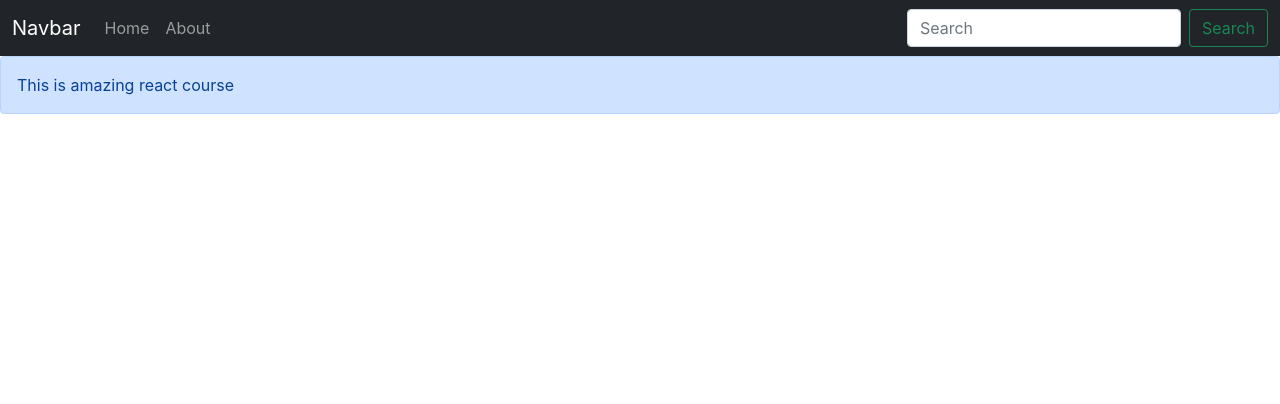
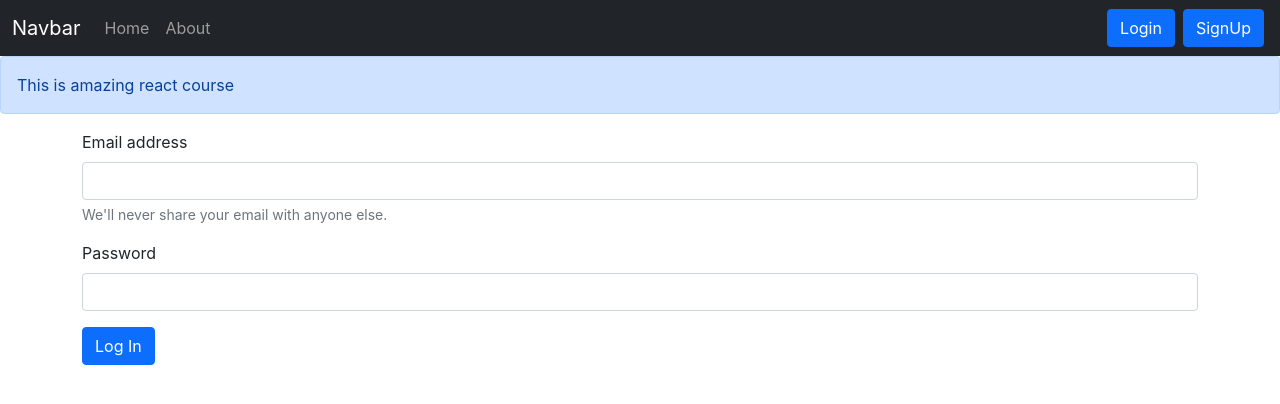
Before and after one commit to virahul77/iNoteBook-MERN-Project, a React (Create React App) app: page /login in a window 1280 px wide. Shown: the top 404 px of the page. Built offline with nearby package versions, Linux system fonts and the light colour scheme.

Commit message:
tut 69. Added Login functionlity

```diff
--- a/src/App.js
+++ b/src/App.js
@@ -10,6 +10,8 @@
 import About from './components/About';
 import NoteState from './context/notes/NoteState';
 import Alert from './components/Alert';
+import Login from './components/Login';
+import SignUp from './components/SignUp';
 function App() {
   return (
     <>
@@ -21,6 +23,8 @@
     <Routes>
     <Route exact path="/" element={<Home />} />
     <Route exact path="/about" element={<About />} />
+    <Route exact path="/login" element={<Login />} />
+    <Route exact path="/signup" element={<SignUp />} />
     </Routes>
     </div>
     </BrowserRouter>
--- /dev/null
+++ b/src/components/Login.js
@@ -0,0 +1,44 @@
+import React, { useState } from 'react'
+import {useNavigate} from 'react-router-dom'
+
+const Login = (props) => {
+  const [credential,setCredential] = useState({email : '', password : ''})
+  let navigate = useNavigate();
+  const handleSubmit = async (e)=> {
+    e.preventDefault()
+    const response = await fetch("http://localhost:5000/api/auth/login",{
+      method : 'POST',
+      headers : {
+        'Content-Type' : 'application/json',
+      },
+      body : JSON.stringify({email : credential.email ,password : credential.password})
+    })
+    const json = await response.json()
+    console.log(json);
+    if(json.success){
+      // Redirect to home
+      localStorage.setItem('token',json.authtoken)
+      navigate('/')
+    }
+    else {alert('Invalid Credentials')}
+  }
+  const onChange = (e)=> {
+    setCredential({...credential, [e.target.name]:e.target.value})
+  }
+  return (
+    <form onSubmit={handleSubmit}>
+    <div className="mb-3">
+      <label htmlFor="email" className="form-label">Email address</label>
+      <input onChange={onChange} type="email" className="form-control" id="email" name='email' value={credential.email} aria-describedby="emailHelp" />
+      <div id="emailHelp" className="form-text">We'll never share your email with anyone else.</div>
+    </div>
+    <div className="mb-3">
+      <label htmlFor="password" className="form-label">Password</label>
+      <input onChange={onChange} type="password" className="form-control" id="password" name="password" value={credential.password} />
+    </div>
+    <button type="submit" className="btn btn-primary">Log In</button>
+  </form>
+  )
+}
+
+export default Login
--- a/src/components/Navbar.js
+++ b/src/components/Navbar.js
@@ -24,8 +24,8 @@
         </li>
       </ul>
       <form className="d-flex">
-        <input className="form-control me-2" type="search" placeholder="Search" aria-label="Search" />
-        <button className="btn btn-outline-success" type="submit">Search</button>
+        <Link href='' className="btn btn-primary mx-1" role="button" to='/login'>Login</Link>
+        <Link href='' className="btn btn-primary mx-1" role="button" to='/signup'>SignUp</Link>
       </form>
     </div>
   </div>
--- /dev/null
+++ b/src/components/SignUp.js
@@ -0,0 +1,11 @@
+import React from 'react'
+
+const SignUp = () => {
+  return (
+    <div>
+      I am Sign Up
+    </div>
+  )
+}
+
+export default SignUp
```
Also changed, not shown: 1 other file (tests, documents, lock files or other folders).
